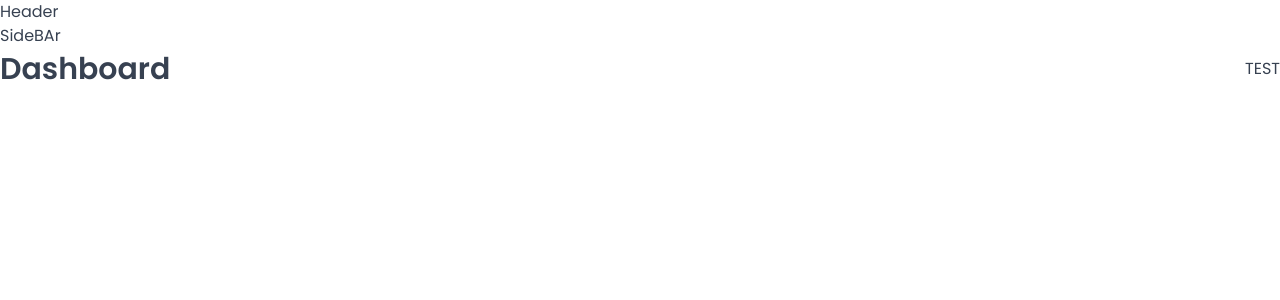
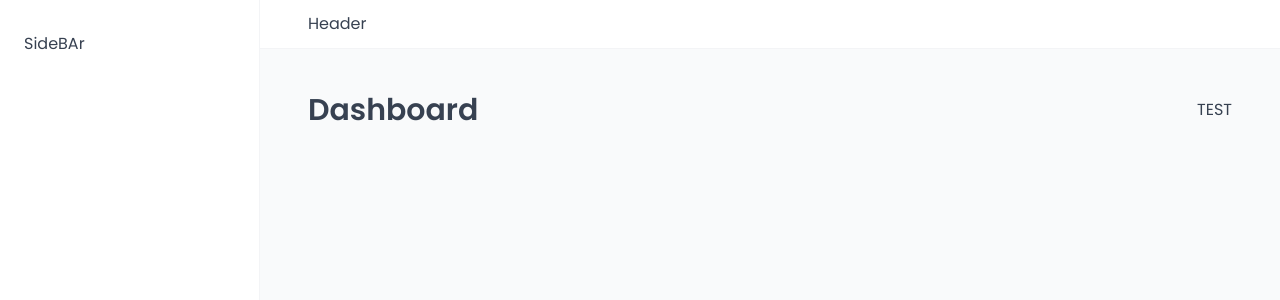
Before and after one commit to Heechem/the-wild-oasis, a React (Vite) app: page /dashboard in a window 1280 px wide. Shown: the top 300 px of the page. Built offline with nearby package versions, Linux system fonts and the light colour scheme; a web font is replaced by a local one.

Commit message:
Add first AppLayout style

```diff
--- a/src/ui/AppLayout.jsx
+++ b/src/ui/AppLayout.jsx
@@ -1,16 +1,29 @@
 import { Outlet } from 'react-router-dom';
 import Sidebar from './Sidebar';
 import Header from './Header';
+import { styled } from 'styled-components';
+
+const StyleAppLayout = styled.div`
+  display: grid;
+  grid-template-columns: 26rem 1fr;
+  grid-template-rows: auto 1fr;
+  height: 100dvh;
+`;
+
+const Main = styled.main`
+  background-color: var(--color-grey-50);
+  padding: 4rem 4.8rem 6.4rem;
+`;
 
 const AppLayout = () => {
   return (
-    <div>
+    <StyleAppLayout>
       <Header />
       <Sidebar />
-      <main>
+      <Main>
         <Outlet />
-      </main>
-    </div>
+      </Main>
+    </StyleAppLayout>
   );
 };
 
--- a/src/ui/Header.jsx
+++ b/src/ui/Header.jsx
@@ -1,7 +1,13 @@
-import React from 'react';
+import { styled } from 'styled-components';
+
+const StyledHeader = styled.header`
+  background-color: var(--color-grey-0);
+  padding: 1.2rem 4.8rem;
+  border-bottom: 1px solid var(--color-grey-100);
+`;
 
 const Header = () => {
-  return <header>Header</header>;
+  return <StyledHeader>Header</StyledHeader>;
 };
 
 export default Header;
--- a/src/ui/Sidebar.jsx
+++ b/src/ui/Sidebar.jsx
@@ -1,7 +1,14 @@
-import React from 'react';
+import { styled } from 'styled-components';
+
+const StyledSidebar = styled.aside`
+  background-color: var(--color-grey-0);
+  padding: 3.2rem 2.4rem;
+  border-right: 1px solid var(--color-grey-100);
+  grid-row: 1/-1;
+`;
 
 const Sidebar = () => {
-  return <aside>SideBAr</aside>;
+  return <StyledSidebar>SideBAr</StyledSidebar>;
 };
 
 export default Sidebar;
```
